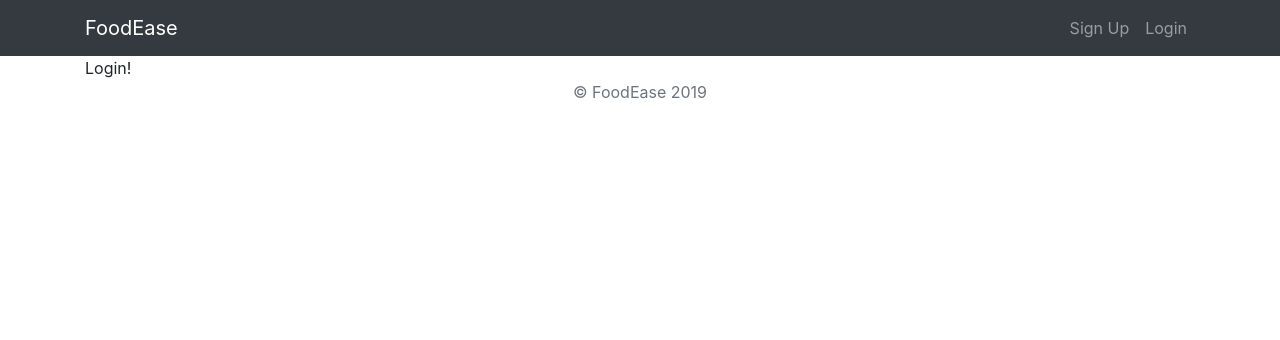
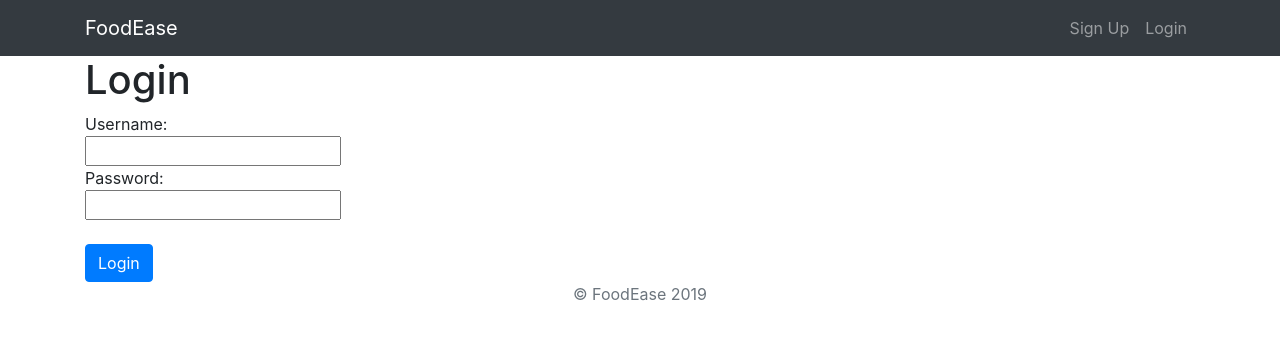
Before and after one commit to llyvonne9/CafeOfAbdu, a Django app: page /accounts/login in a window 1280 px wide. Shown: the top 340 px of the page. Run offline with Django 3.2, Linux system fonts and the light colour scheme; some libraries are stand-ins or nearby versions.

Commit message:
Login + Logout added

```diff
--- a/FoodEase/FoodEase/templates/base.html
+++ b/FoodEase/FoodEase/templates/base.html
@@ -26,8 +26,16 @@
       </button>
       <div class="collapse navbar-collapse" id="navbarNavAltMarkup">
         <div class="navbar-nav ml-auto">
-          <a class="nav-item nav-link" href="">Sign Up</a>
-          <a class="nav-item nav-link" href="">Login</a>
+          {% if user.is_authenticated %}
+          <a class="nav-item nav-link" href="javascript:{document.getElementById('logout').submit()}">Logout</a>
+          <form id="logout" method="POST" action="{% url 'logout' %}">
+            {% csrf_token %}
+            <input type="hidden" />
+          </form>
+          {% else %}
+          <a class="nav-item nav-link" href="{% url 'signup' %}">Sign Up</a>
+          <a class="nav-item nav-link" href="{% url 'login' %}">Login</a>
+          {% endif %}
         </div>
       </div>
       </div>
--- a/FoodEase/accounts/templates/accounts/login.html
+++ b/FoodEase/accounts/templates/accounts/login.html
@@ -2,6 +2,25 @@
 
 {% block content %}
 
-Login!
+{% if error %}
+<font size="3" color="red">{{error}}</font>
+<br/>
+{% endif %}
+
+<h1>Login</h1>
+
+<form method="POST" action="{% url 'login' %}">
+{% csrf_token %}
+Username:
+<br />
+<input type="text" name="username" />
+<br />
+Password:
+<br />
+<input type="password" name="password" />
+<br />
+<br />
+<input class="btn btn-primary" type="submit" value="Login" />
+</form>
 
 {% endblock %}
--- a/FoodEase/accounts/views.py
+++ b/FoodEase/accounts/views.py
@@ -20,7 +20,18 @@ def signup(request):
         return render(request, 'accounts/signup.html')
 
 def login(request):
-    return render(request, 'accounts/login.html')
+    if (request.method == 'POST'):
+        user = auth.authenticate(username=request.POST['username'],password=request.POST['password'])
+        if user is not None:
+            auth.login(request, user)
+            return redirect('home')
+        else:
+            return render(request, 'accounts/login.html', {'error':'Username or Password is incorrect!'})
+    else:
+        return render(request, 'accounts/login.html')
 
 def logout(request):
+    if (request.method == 'POST'):
+        auth.logout(request)
+        return redirect('home')
     return render(request, 'accounts/signup.html')
```
